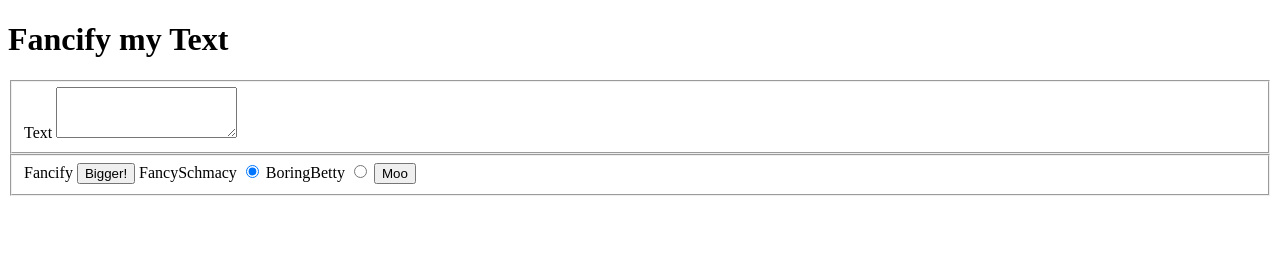
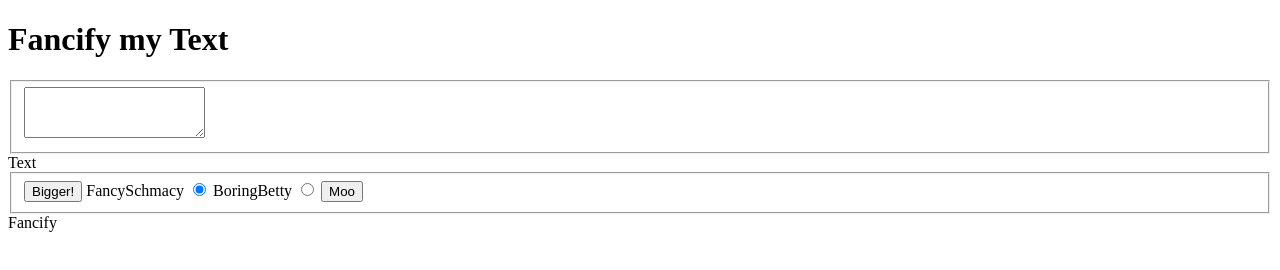
Before and after one commit to castilan/FunWithJavascript-Website, a plain HTML site: page index.html in a window 1280 px wide. Both pictures are taken after a click on the radio button "FancySchmacy". Drawn offline with Linux system fonts and the light colour scheme.

Commit message:
Changed labels and added alerts

```diff
--- a/fancifymytext.js
+++ b/fancifymytext.js
@@ -1,5 +1,5 @@
-
-
+//fancifymytext.js
+//Angelina Castillo
 
 //assigned to the Bigger button
 function makeBigger(){
@@ -14,12 +14,14 @@ function makeFancyOrBoring(typeChanged){
 
 
     if(document.getElementById("fancy").checked && typeChanged=='fancy'){
+        alert("Text is fancy!");
         text.style.fontWeight = 'bold';
         text.style.color = 'blue';
         text.style.textDecoration = 'underline';
         document.getElementById("boring").checked = false;
     }
     else if(document.getElementById("boring").checked && typeChanged=='boring'){
+        alert("Text is boring..");
         text.style.fontWeight = 'normal';
         text.style.color = 'black';
         text.style.textDecoration = 'none';
--- a/index.html
+++ b/index.html
@@ -14,13 +14,14 @@ src="fancifymytext.js"></script>
 
 
 		<fieldset id="text">
-			<label for="innerText">Text</label>
+
 			<textarea id="innerText" rows="3" columns="30"></textarea>
-		</fieldset>
+		</fieldset><label for="text">Text</label>
 
 
 		<fieldset id="fancify">
-			<label for="fancify">Fancify</label>
+
+
 			<button id="bigger" onclick="makeBigger()">Bigger!</button>
 
 			<label for="fancy" >FancySchmacy</label>
@@ -30,6 +31,6 @@ src="fancifymytext.js"></script>
 			<input type="radio" id="boring" onchange="makeFancyOrBoring('boring')"/>
 
 			<button id="moo" onclick="makeMoo()">Moo</button>
-		</fieldset>
+		</fieldset><label for="fancify">Fancify</label>
 	</body>
 </html>
```
